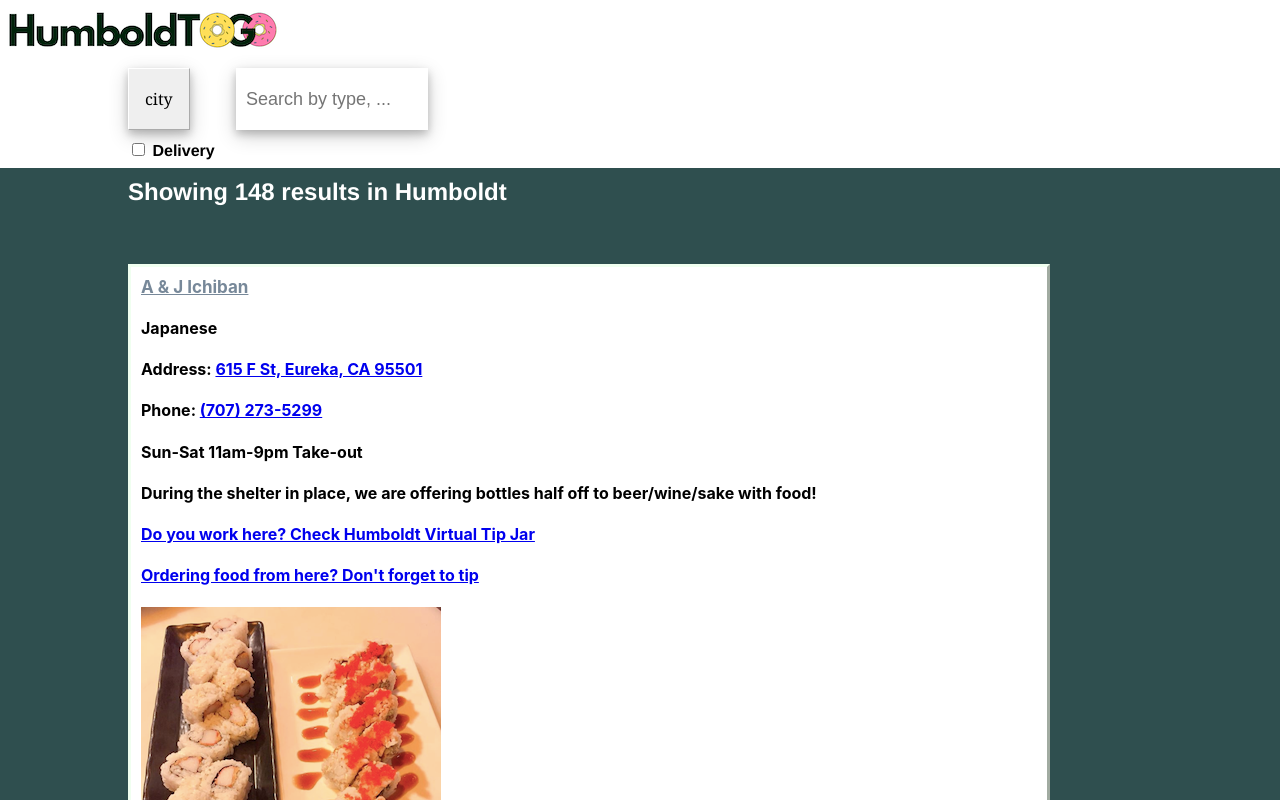
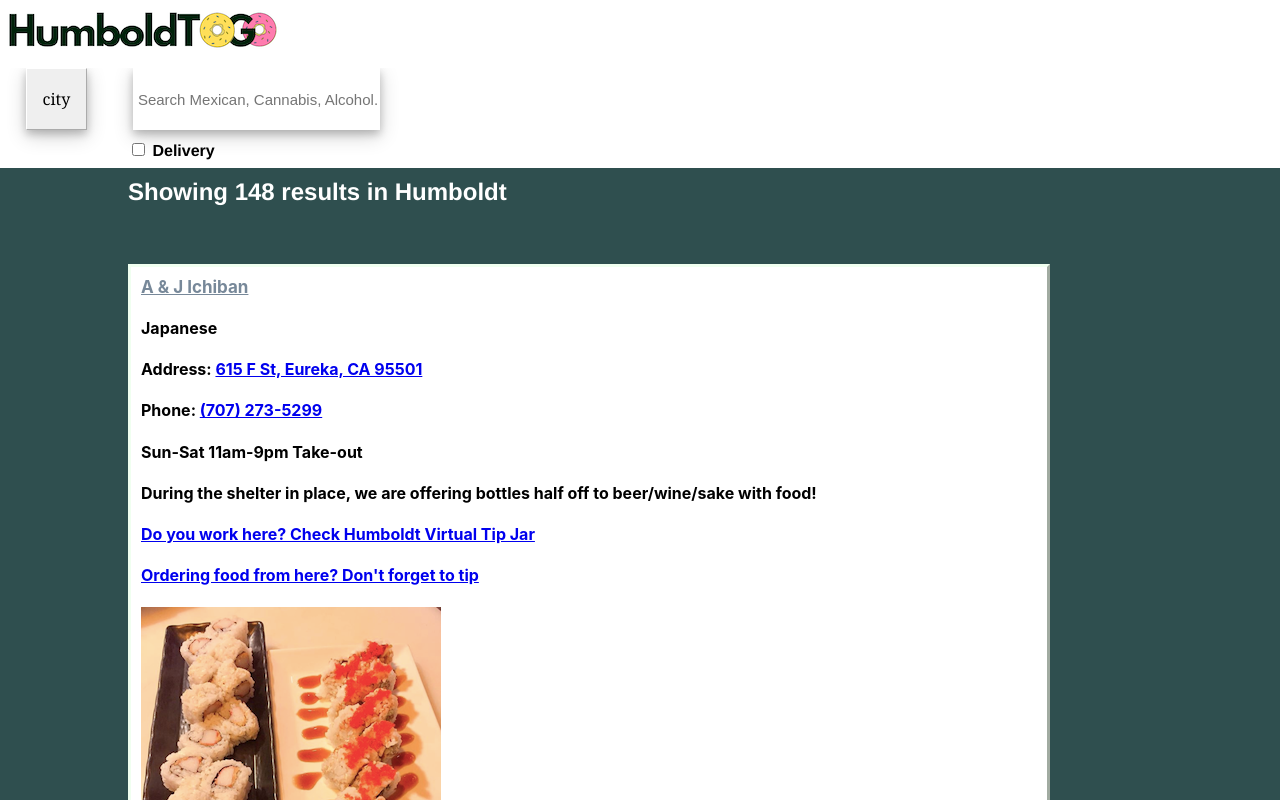
Before and after one commit to htogo-project/htogoproject, a React (Create React App) app: page / in a window 1280 px wide. Shown: the top 800 px of the page. Built offline with nearby package versions, Linux system fonts and the light colour scheme.

Commit message:
search up

```diff
--- a/src/components/List.jsx
+++ b/src/components/List.jsx
@@ -55,6 +55,7 @@
         flex-wrap: wrap;
     `,
     back: css`
+    overflow: hidden;
         display: block;
         padding-left: 10%;
         background-color: #2F4F4F;
--- a/src/components/Search.jsx
+++ b/src/components/Search.jsx
@@ -179,6 +179,7 @@
                                             <div className={showlist}>
                                                 <a onClick={handleClick} href="">All</a>
                                                 <a onClick={handleClick} href="">Arcata</a>
+                                                <a onClick={handleClick} href="">Bayside</a>
                                                 <a onClick={handleClick} href="">Carlotta</a>
                                                 <a onClick={handleClick} href="">Eureka</a>
                                                 <a onClick={handleClick} href="">Ferndale</a>
@@ -192,7 +193,7 @@
                                                 <a onClick={handleClick} href="">Whitethorn</a>
                                             </div>
                                         </div>
-                                        <input onChange={getType} className={styles.typeSearch} placeholder="Search by type, ..." />
+                                        <input onChange={getType} className={styles.typeSearch} placeholder="Search Mexican, Cannabis, Alcohol..." />
                                     </div>
                                     <Delivery iscity={city} iskey={key} res={props.restaurant} setR={props.setRestaurant} del={delivery} setDel={setDelivery} />
                                 </div>
@@ -202,6 +203,7 @@
 
                         const styles = {
                             wrappermaster: css`
+                            overflow: hidden;
     // background-color: black;
         background-color: #FFFFFF;
         height: 100px;
@@ -209,8 +211,8 @@
                             wrapper: css`
         display: flex;
         justify-content: space-between;
-        width:300px ;
-        margin-left: 10%;
+        width:400px ;
+        margin-left: 2%;
         div:button {
             height: 100%;
             // width: 100%;
@@ -267,12 +269,13 @@
                             typeSearch: css`
         box-shadow: 0 4px 8px 0 rgba(0, 0, 0, 0.2), 0 6px 20px 0 rgba(0, 0, 0, 0.19);
         border: none;
-        padding-left: 10px;
+        padding-left: 5px;
         background-color: white;
         outline: none;
+        margin: auto;
         width: 60%;
         height: 60px;
-        font-size: 18px;
+        font-size: 15px;
 
      `,
 
```
